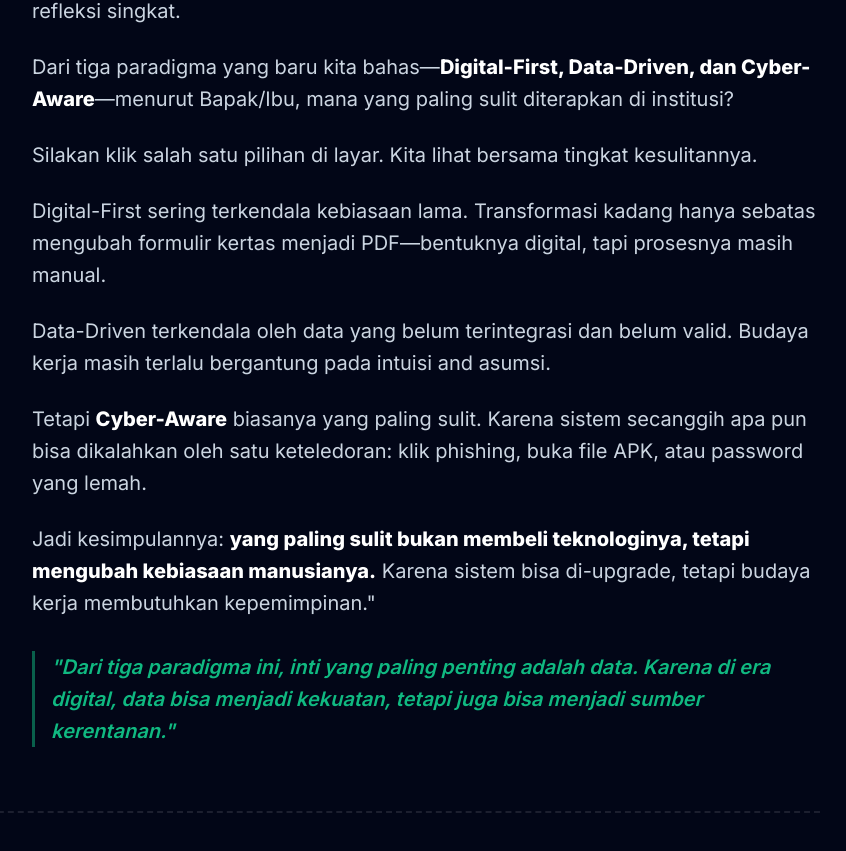
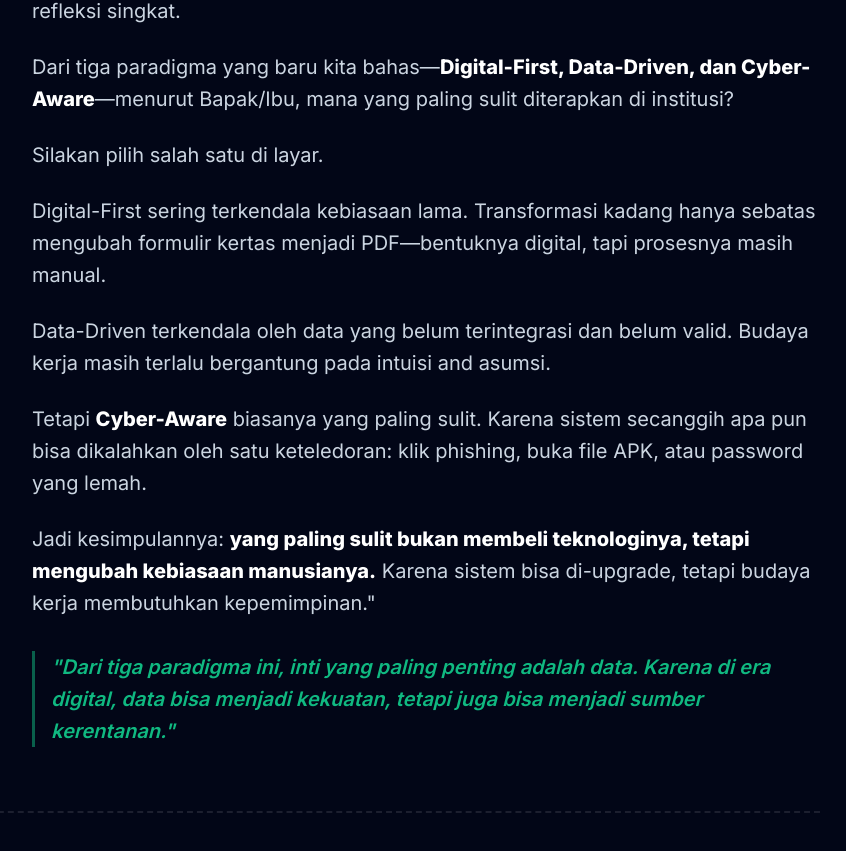
Before and after one commit to iwanharli/ipublications, a Nuxt app: page /raw in a window 1280 px wide. Shown: the part 6395-7246 px from the top of the page, without its empty margins (246-1092 px from the left). Built offline with nearby package versions, Linux system fonts and the light colour scheme; what vue3-apexcharts would draw is missing.

Commit message:
refactor: simplify selection instruction in slide 4 narrative

```diff
--- a/app/data/presentation-content.js
+++ b/app/data/presentation-content.js
@@ -92,7 +92,7 @@ export const presentationContent = [
     narrative: [
       "\"Bapak/Ibu sekalian, sebelum kita lanjut, saya ingin mengajak Bapak/Ibu untuk satu refleksi singkat.",
       "Dari tiga paradigma yang baru kita bahas—<strong>Digital-First, Data-Driven, dan Cyber-Aware</strong>—menurut Bapak/Ibu, mana yang paling sulit diterapkan di institusi?",
-      "Silakan klik salah satu pilihan di layar. Kita lihat bersama tingkat kesulitannya.",
+      "Silakan pilih salah satu di layar.",
       "Digital-First sering terkendala kebiasaan lama. Transformasi kadang hanya sebatas mengubah formulir kertas menjadi PDF—bentuknya digital, tapi prosesnya masih manual.",
       "Data-Driven terkendala oleh data yang belum terintegrasi dan belum valid. Budaya kerja masih terlalu bergantung pada intuisi and asumsi.",
       "Tetapi <strong>Cyber-Aware</strong> biasanya yang paling sulit. Karena sistem secanggih apa pun bisa dikalahkan oleh satu keteledoran: klik phishing, buka file APK, atau password yang lemah.",
```
